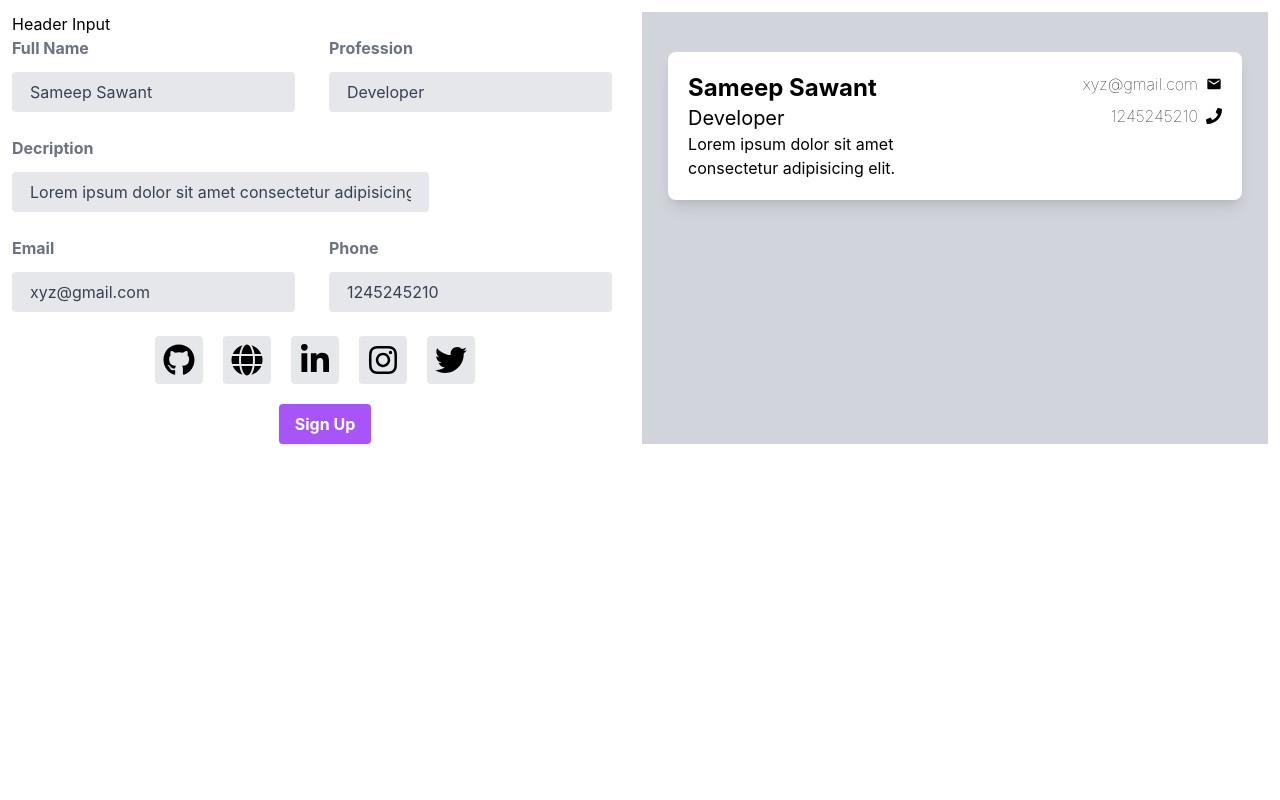
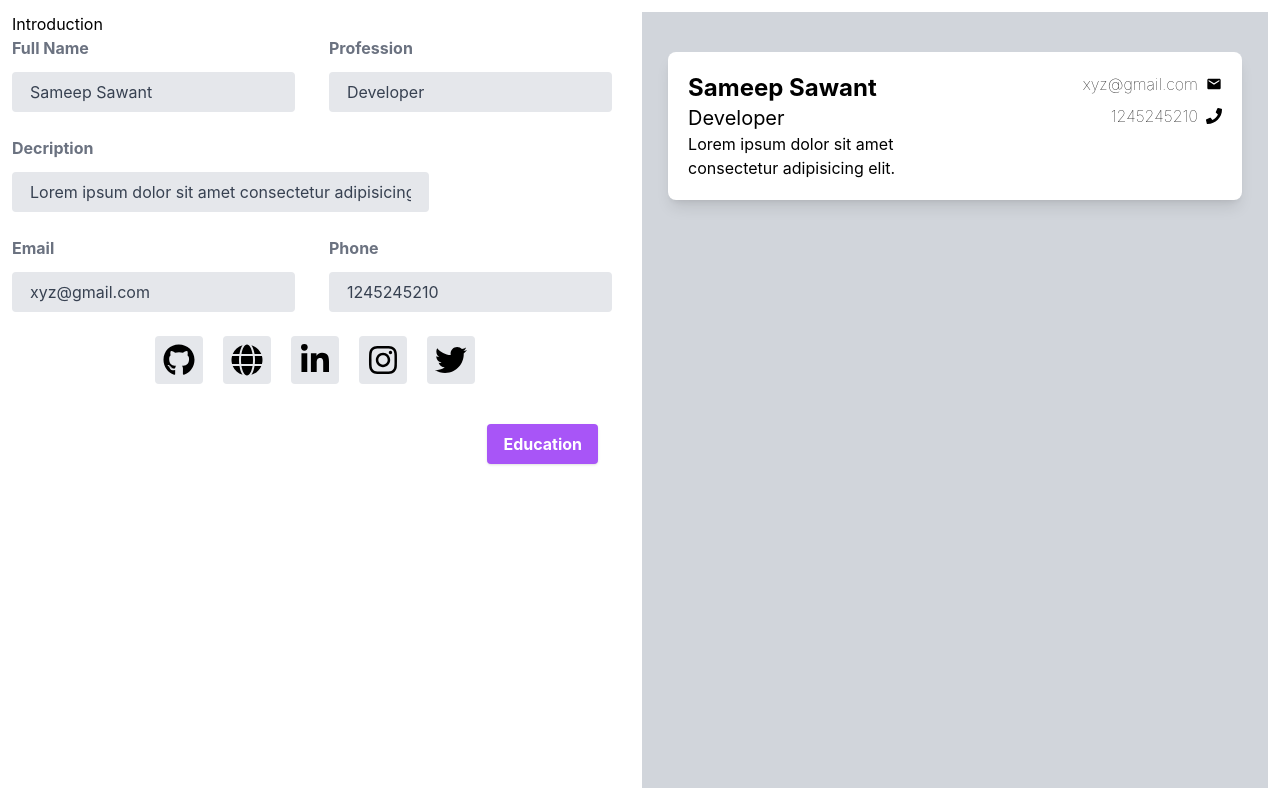
Before and after one commit to samsaw777/ResumeApp, a Next.js app: page / in a window 1280 px wide. Built offline with nearby package versions, Linux system fonts and the light colour scheme.

Commit message:
feat: social icons added

```diff
--- a/components/resumeHeader/Header.tsx
+++ b/components/resumeHeader/Header.tsx
@@ -15,7 +15,7 @@ interface Input {
 const Header: React.FC = () => {
   const [name, setName] = useState<any>({});
   return (
-    <div className="grid grid-cols-2 gap-1 p-3">
+    <div className="grid grid-cols-2 gap-1 p-3  h-screen">
       <HeaderInput setMyInfo={setName} />
       <Output information={name} />
     </div>
--- a/components/resumeHeader/HeaderInput.tsx
+++ b/components/resumeHeader/HeaderInput.tsx
@@ -1,7 +1,7 @@
 import React, { Dispatch, SetStateAction, useEffect, useState } from "react";
 import { useForm, SubmitHandler } from "react-hook-form";
 import Social from "./Social";
-
+import Router from "next/router";
 type Inputs = {
   name: string;
   profession: string;
@@ -57,6 +57,7 @@ const HeaderInput: React.FC<any> = (props: Props) => {
 
   const submitHeaderInformation: SubmitHandler<Inputs> = (data) => {
     console.log(data);
+    Router.push("/new");
   };
 
   const {
@@ -99,7 +100,7 @@ const HeaderInput: React.FC<any> = (props: Props) => {
 
   return (
     <div>
-      Header Input
+      <h1>Introduction</h1>
       <form onSubmit={handleSubmit(submitHeaderInformation)}>
         <div className="grid grid-cols-2 gap-2">
           <div className="flex flex-col mb-6 ">
@@ -258,13 +259,13 @@ const HeaderInput: React.FC<any> = (props: Props) => {
             )}
           </div>
         </div>
-        <div className="flex ">
+        <div className="flex mt-10">
           <div className="w-full">
             <button
-              className="shadow bg-purple-500 hover:bg-purple-400 focus:shadow-outline focus:outline-none text-white font-bold py-2 px-4 rounded mx-auto block"
+              className="shadow bg-purple-500 hover:bg-purple-400 focus:shadow-outline focus:outline-none text-white font-bold py-2 px-4 rounded block ml-auto mr-10"
               type="submit"
             >
-              Sign Up
+              Education
             </button>
           </div>
         </div>
```
